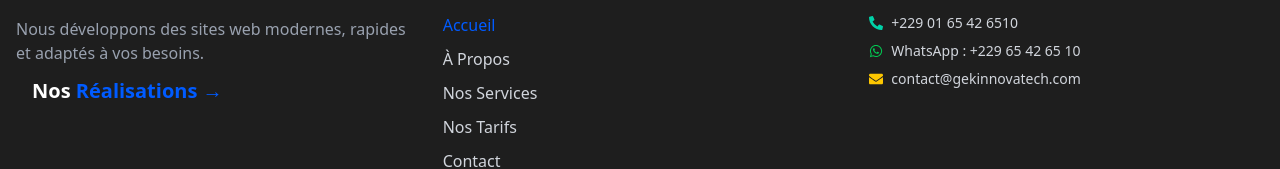
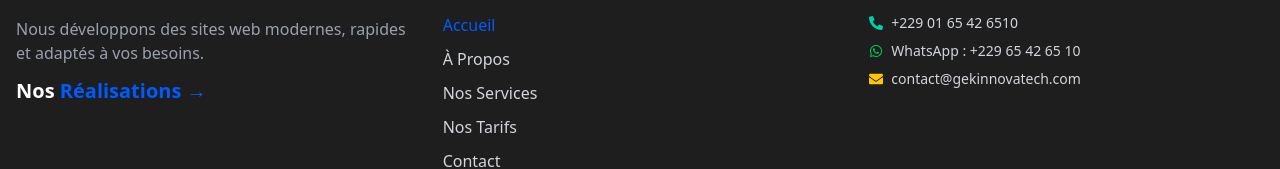
Before and after one commit to elisee9/gek-innovatech, a React (Vite) app: page / in a window 1280 px wide. Shown: the part 2419-2588 px from the top of the page. Built offline with nearby package versions, Linux system fonts and the light colour scheme.

Commit message:
Mise à jour

```diff
--- a/src/components/Footer.jsx
+++ b/src/components/Footer.jsx
@@ -43,7 +43,7 @@ function Footer() {
                   vos besoins. <br />
                   <NavLink
                      to="/portfolio"
-                     className="inline-block text-white font-semibold py-3 px-4 text-xl cursor-pointer"
+                     className="inline-block text-white font-semibold py-3 text-xl cursor-pointer"
                      onClick={handleScrollTop}
                   >
                      Nos{" "}
```
